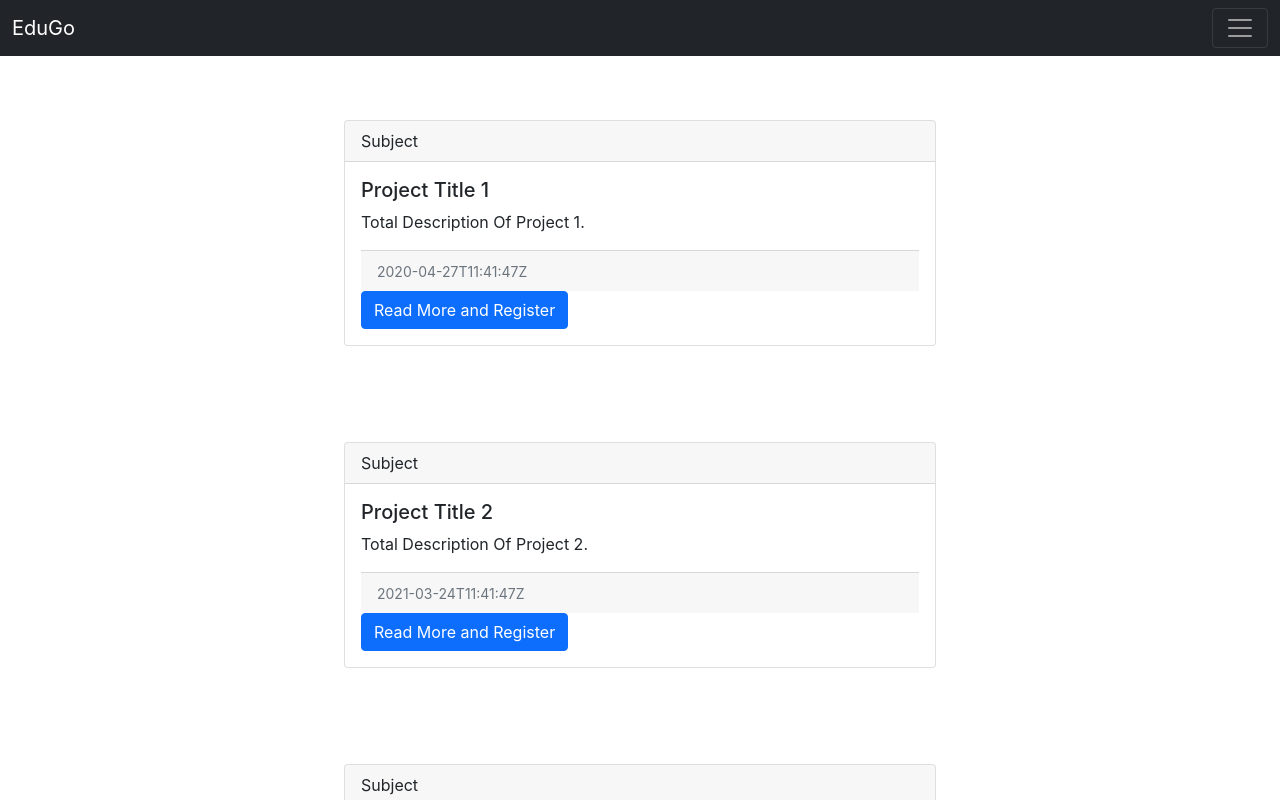
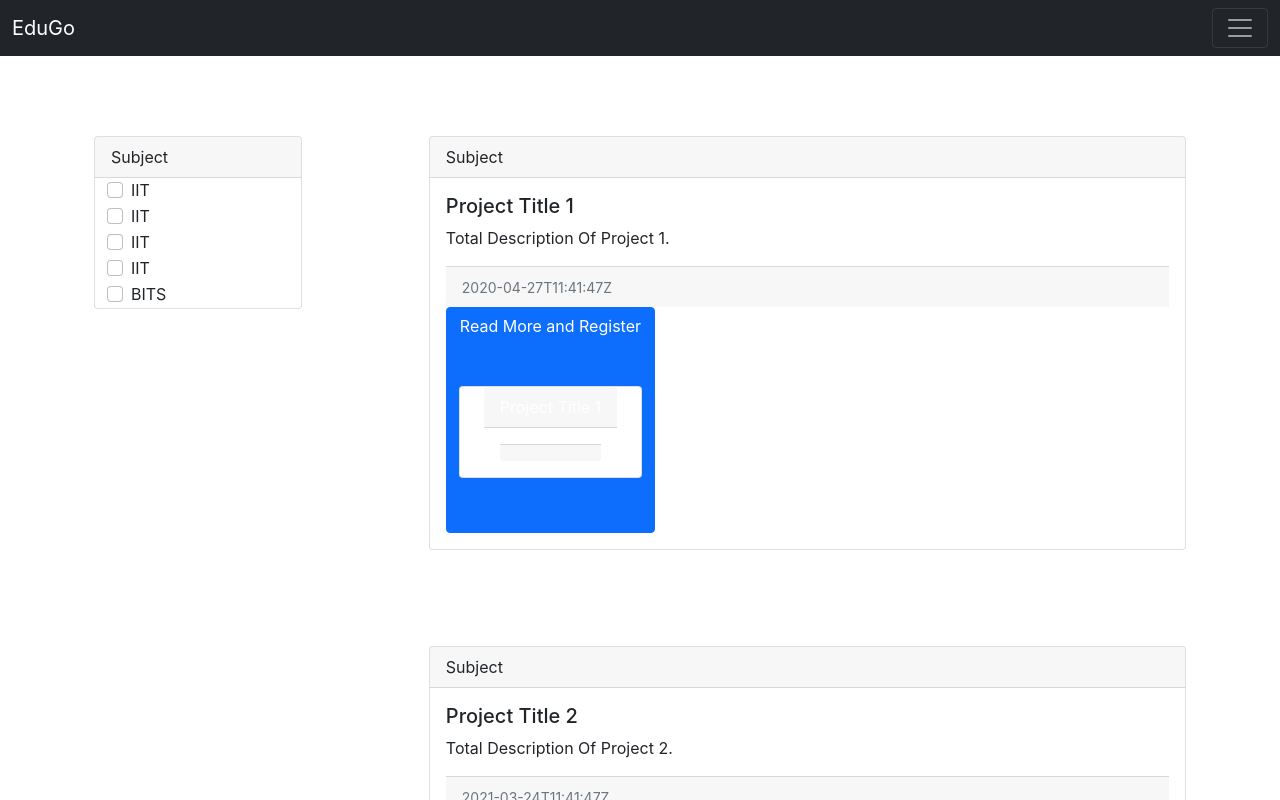
Before and after one commit to sreejit-chatterjee/EduGo, a React (Create React App) app in the folder edugo/: page /projects in a window 1280 px wide. Shown: the top 800 px of the page. Built offline with nearby package versions, Linux system fonts and the light colour scheme.

Commit message:
Update 1

```diff
--- a/edugo/package.json
+++ b/edugo/package.json
@@ -8,6 +8,7 @@
     "@testing-library/user-event": "^13.5.0",
     "react": "^17.0.2",
     "react-dom": "^17.0.2",
+    "react-router-dom": "^6.2.1",
     "react-scripts": "5.0.0",
     "web-vitals": "^2.1.4"
   },
--- a/edugo/src/App.js
+++ b/edugo/src/App.js
@@ -1,15 +1,23 @@
-import logo from './logo.svg';
-import './App.css';
+import logo from "./logo.svg";
+import "./App.css";
 import NavBar from "./components/NavBar";
 import React, { useState } from "react";
-import Projects from "./components/Projects"
-function App() {
+import Projects from "./components/Projects";
+import { BrowserRouter as Router, Routes, Route } from "react-router-dom";
+import ReadMore from "./components/ReadMore";
+
+const App = () => {
   return (
-    <>
-    <NavBar/>
-    <Projects/>
-    </>
+    <Router>
+      <NavBar />
+      <Routes>
+      <Route path="/projects" element= {<Projects />}></Route>
+      <Route path = "/readmore" element = {<ReadMore/>}></Route>
+
+
+      </Routes>
+    </Router>
   );
-}
+};
 
 export default App;
--- a/edugo/src/SampleOut.json
+++ b/edugo/src/SampleOut.json
@@ -5,7 +5,9 @@
         "title": "Project Title 1 ",
         "description": "Description for Project title 1",
         "datePublished": "2020-04-27T11:41:47Z",
-        "content": "Total Description Of Project 1."
+        "content": "Total Description Of Project 1.",
+        "uni": "IIT",
+        "tag": "DSA"
     },
     {
         "id": 2,
@@ -13,7 +15,8 @@
         "title": "Project Title 2 ",
         "description": "Description for Project title 2",
         "datePublished": "2021-03-24T11:41:47Z",
-        "content": "Total Description Of Project 2."
+        "content": "Total Description Of Project 2.",
+        "uni": "IIT"
     },
     {
         "id": 3,
@@ -21,7 +24,8 @@
         "title": "Project Title 3 ",
         "description": "Description for Project title 3",
         "datePublished": "2021-03-24T11:41:47Z",
-        "content": "Total Description Of Project 3."
+        "content": "Total Description Of Project 3.",
+        "uni": "IIT"
     },
     {
         "id": 4,
@@ -29,7 +33,8 @@
         "title": "Project Title 4 ",
         "description": "Description for Project title 4",
         "datePublished": "2021-03-24T11:41:47Z",
-        "content": "Total Description Of Project 4."
+        "content": "Total Description Of Project 4.",
+        "uni": "IIT"
     },
     {
         "id": 5,
@@ -37,6 +42,7 @@
         "title": "Project Title 5",
         "description": "Description for Project title 5",
         "datePublished": "2021-03-24T11:41:47Z",
-        "content": "Total Description Of Project 5."
+        "content": "Total Description Of Project 5.",
+        "uni" : "BITS"
     }
 ]
--- /dev/null
+++ b/edugo/src/components/Filter.js
@@ -0,0 +1,24 @@
+import React from 'react';
+const Filter = (props)=>{
+  return (<div>
+
+          <div className="container">
+            <div className="form-check">
+              <input className="form-check-input" type="checkbox" />
+              <label className="form-check-label" for="flexCheckDefault">
+                {props.uni}
+              </label>
+            </div>
+            {/* <div className="form-check">
+              <input className="form-check-input" type="checkbox" />
+              <label className="form-check-label" for="flexCheckDefault">
+                Institute 2
+              </label>
+            </div> */}
+          </div>
+        {/* </div> */}
+
+  </div>);
+}
+
+export default Filter;
--- a/edugo/src/components/ProjectItems.js
+++ b/edugo/src/components/ProjectItems.js
@@ -1,12 +1,22 @@
 import React from 'react';
 import PropTypes from 'prop-types';
+import ReadMore from './ReadMore';
+import { Link } from "react-router-dom";
+import { useState } from 'react';
 
 const ProjectItems = (props) =>{
-  return <div>
+    const [title, setTitle] = useState("");
+    const titleSet = ()=>{
+        setTitle(props.title);
+    }
+    return (
+//   <Router>
+
+  <div>
       <div class="card my-5">
         <div class="card-header">Subject</div>
         <div class="card-body">
-          <h5 class="card-title">{props.title}</h5>
+          <h5 class="card-title" onClick={titleSet}>{props.title}</h5>
           <p class="card-text">
             {props.content}
           </p>
@@ -15,12 +25,14 @@ const ProjectItems = (props) =>{
               <small class="text-muted">{props.date}</small>
             </p>
           </div>
-          <a href="#" class="btn btn-primary">
+          <Link to="/readmore" class="btn btn-primary" >
             Read More and Register
-          </a>
+            <ReadMore title = {props.title}/>
+          </Link>
         </div>
       </div>
-  </div>;
+  </div>
+  )
 }
 
 // ProjectItems.propTypes = {
--- a/edugo/src/components/Projects.js
+++ b/edugo/src/components/Projects.js
@@ -1,11 +1,26 @@
 import React from "react";
 import PostData from "../SampleOut.json";
 import ProjectItems from "./ProjectItems";
+import Filter from "./Filter";
 const Projects = (props) => {
   return (
     // <div className="container ml-3 my-5 col-md-6">
-    <div className="container my-3  col-md-6">
-      <div className="container">
+    <div className="container my-3  col-md-12">
+      <div
+        className="container col-md-3"
+        style={{ width: "30%", display: "inline-flex" }}
+      >
+          <div className="card" style={{width : "13rem"}}>
+          <div className="card-header">Subject</div>
+        {PostData.map((element) => {
+          return <Filter uni={element.uni} />;
+        })}
+      </div>
+      </div>
+      <div
+        className="container col-md-6"
+        style={{ width: "70%", display: "inline-flex" }}
+      >
         <div className="row my-3 ml-4">
           {PostData.map((element) => {
             return (
--- /dev/null
+++ b/edugo/src/components/ReadMore.js
@@ -0,0 +1,20 @@
+import React from "react";
+import { Link } from "react-router-dom";
+import ProjectItems from "./ProjectItems";
+import PropTypes from "prop-types";
+const ReadMore = (props) => {
+  return (
+    <div>
+      <div class=" container card my-5">
+        <div class="card-header">{props.title}</div>
+        <div class="card-body">
+          <div className="card-footer">
+            <p class="card-text"></p>
+          </div>
+        </div>
+      </div>
+    </div>
+  );
+};
+
+export default ReadMore;
```
Also changed, not shown: 1 other file (tests, documents, lock files or other folders).
